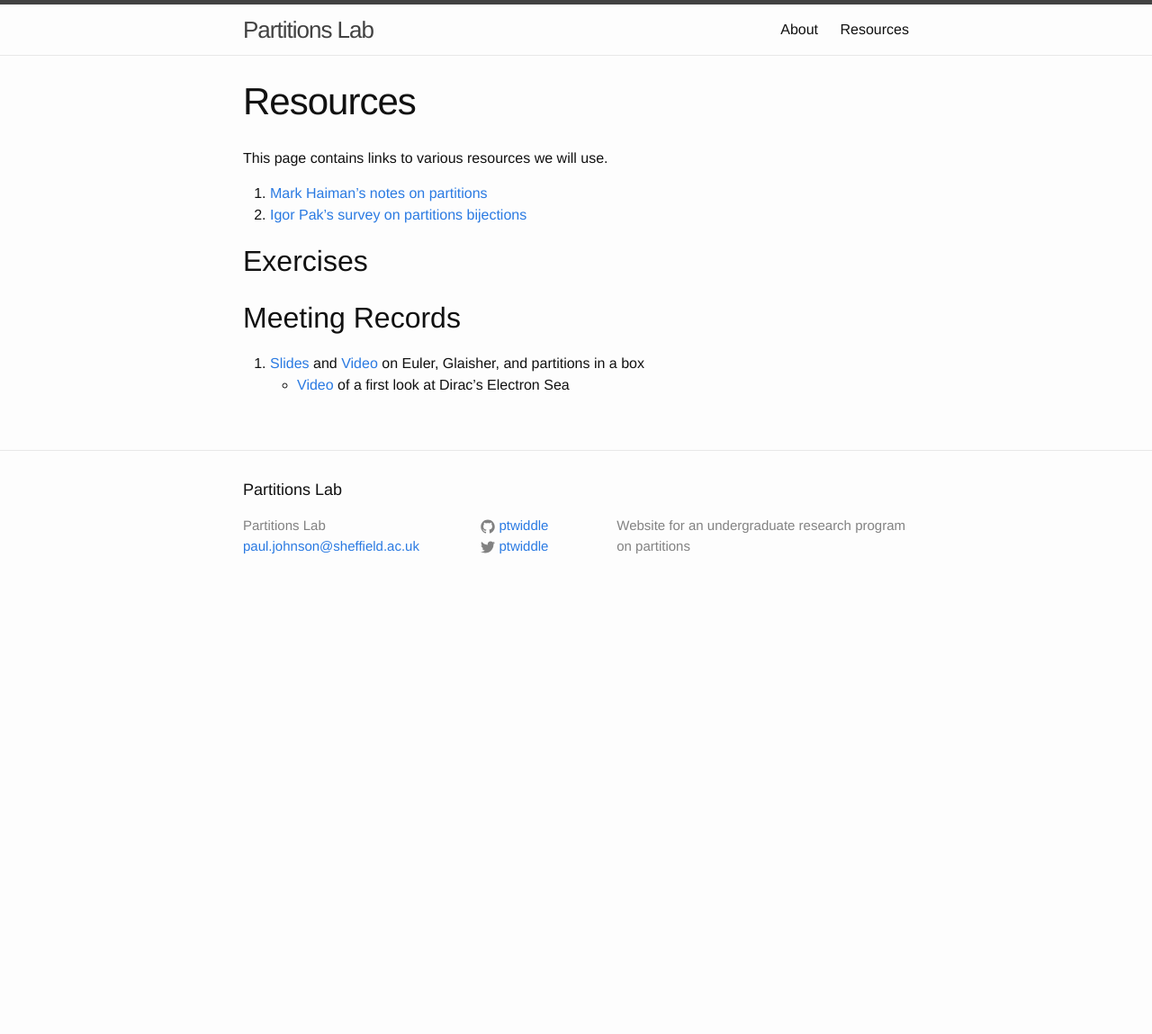
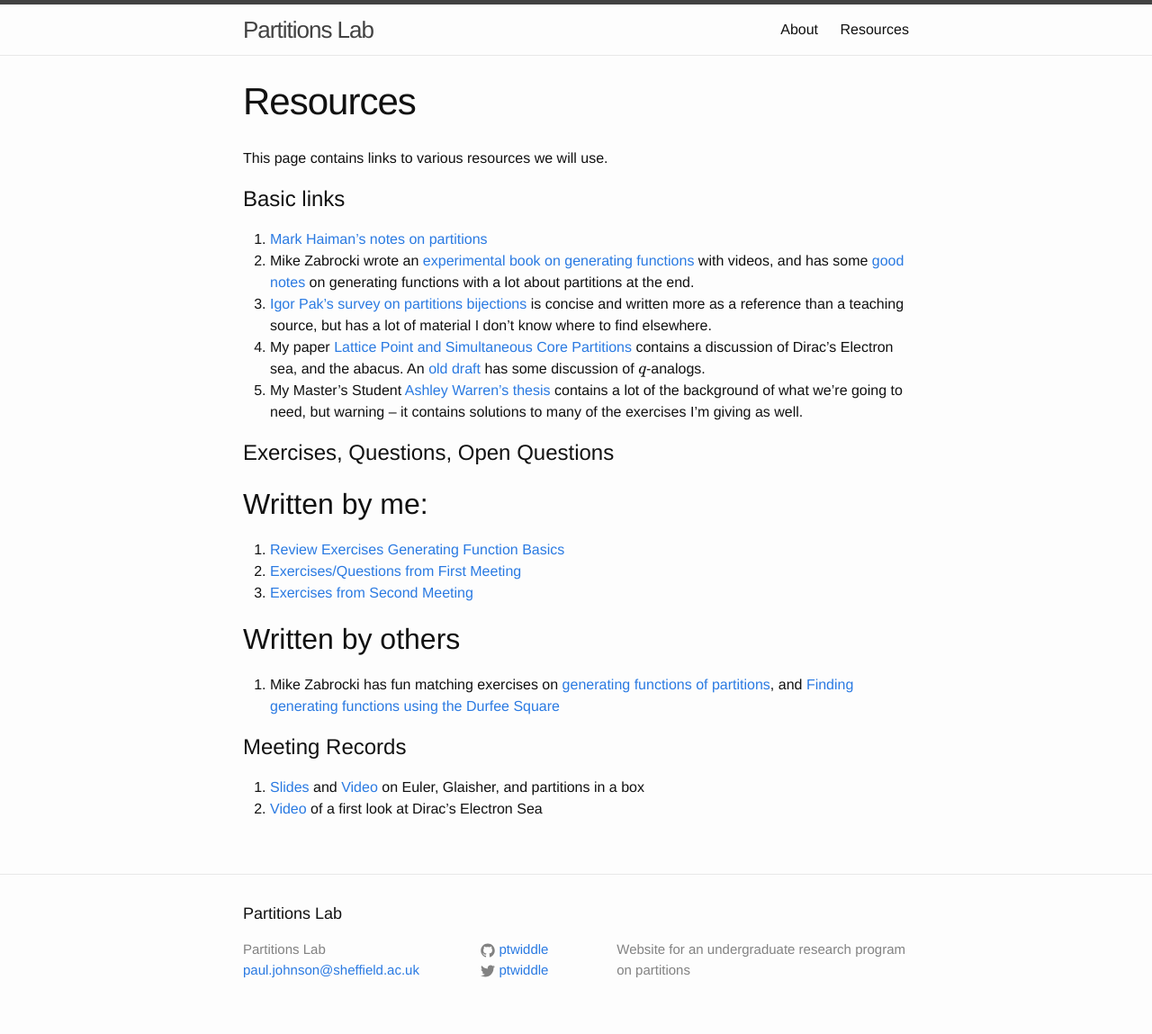
Before and after one commit to ptwiddle/Partitions-Lab, a Jekyll site: the page built from docs/resources.md, in a window 1280 px wide. Shown: the whole page at 90% size. Built offline with Jekyll 4.4.1, drawn with Linux system fonts in a browser that asks for light colours; formulas are drawn with MathJax 3; before the commit the page ends 900 px from its top, so only the background shows below that.

Commit message:
updated resources page, Ashley Warren's Thesis

```diff
--- a/docs/resources.md
+++ b/docs/resources.md
@@ -6,17 +6,34 @@ permalink: /resources/
 
 This page contains links to various resources we will use.
 
+Basic links
+===
+
 1. [Mark Haiman's notes on partitions](https://math.berkeley.edu/~mhaiman/math172-spring10/partitions.pdf)
-2. [Igor Pak's survey on partitions bijections](https://www.math.ucla.edu/~pak/papers/psurvey.pdf)
-
-
-Exercises
---------
+2. Mike Zabrocki wrote an [experimental book on generating functions](http://garsia.math.yorku.ca/~zabrocki/MMM1/) with videos, and has some [good notes](http://garsia.math.yorku.ca/~zabrocki/math4160f19/notes/ch4_generating_functions.pdf) on generating functions with a lot about partitions at the end.
+3. [Igor Pak's survey on partitions bijections](https://www.math.ucla.edu/~pak/papers/psurvey.pdf) is concise and written more as a reference than a teaching source, but has a lot of material I don't know where to find elsewhere.
+4. My paper [Lattice Point and Simultaneous Core Partitions](https://arxiv.org/abs/1502.07934) contains a discussion of Dirac's Electron sea, and the abacus.  An [old draft](https://arxiv.org/pdf/1502.07934v1.pdf) has some discussion of $q$-analogs.
+5. My Master's Student [Ashley Warren's thesis](WarrenFinal.pdf) contains a lot of the background of what we're going to need, but warning -- it contains solutions to many of the exercises I'm giving as well.
 
 
 
 
+Exercises, Questions, Open Questions
+===
+
+Written by me:
+---
+
+1. [Review Exercises Generating Function Basics](/Partitions-Lab/LaTeX/GeneratingFunctionsBasicExercises.pdf)
+2. [Exercises/Questions from First Meeting](/Partitions-Lab/LaTeX/Introduction.pdf)
+3. [Exercises from Second Meeting](/Partitions-Lab/LaTeX/)
+
+Written by others
+---
+1. Mike Zabrocki has fun matching exercises on [generating functions of partitions](http://garsia.math.yorku.ca/~zabrocki/math4160f19/files/partitionsmatching.pdf), and [Finding generating functions using the Durfee Square](http://garsia.math.yorku.ca/~zabrocki/math4160f19/files/partitionnotmatching.pdf)
+
+
 Meeting Records
--------
-2. [Slides](/Partitions-Lab/LaTeX/SecondMeeting.pdf) and [Video](https://eu-lti.bbcollab.com/recording/68fb53850aaa4dbbaf0715e1b0233cff) on Euler, Glaisher, and partitions in a box
- - [Video](https://eu-lti.bbcollab.com/recording/079b842754b74a07a1e0f6ec9b7b20f6) of a first look at Dirac's Electron Sea
+===
+1. [Slides](/Partitions-Lab/LaTeX/SecondMeeting.pdf) and [Video](https://eu-lti.bbcollab.com/recording/68fb53850aaa4dbbaf0715e1b0233cff) on Euler, Glaisher, and partitions in a box
+2. [Video](https://eu-lti.bbcollab.com/recording/079b842754b74a07a1e0f6ec9b7b20f6) of a first look at Dirac's Electron Sea
```
Also changed, not shown: 1 other file.
